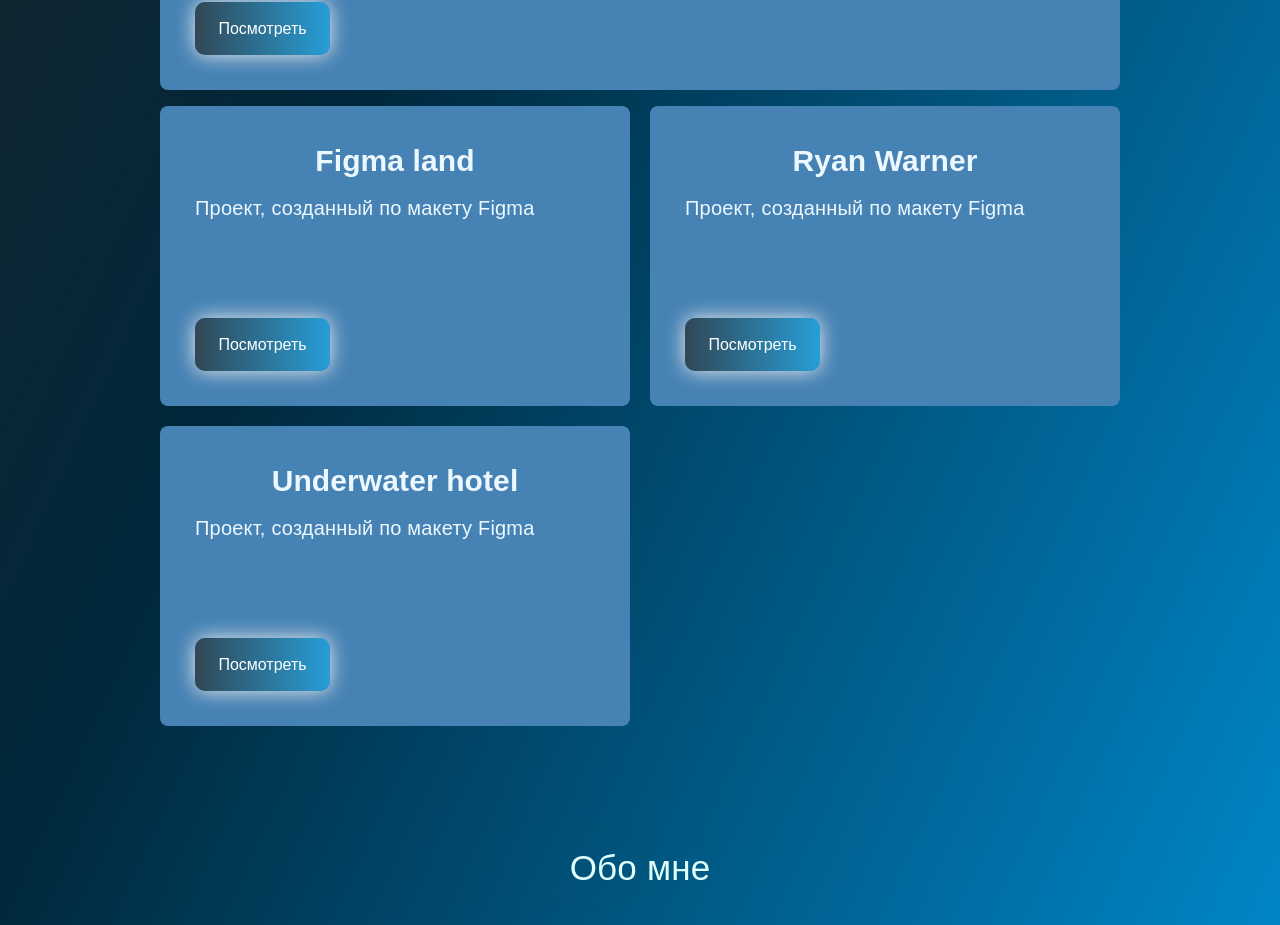
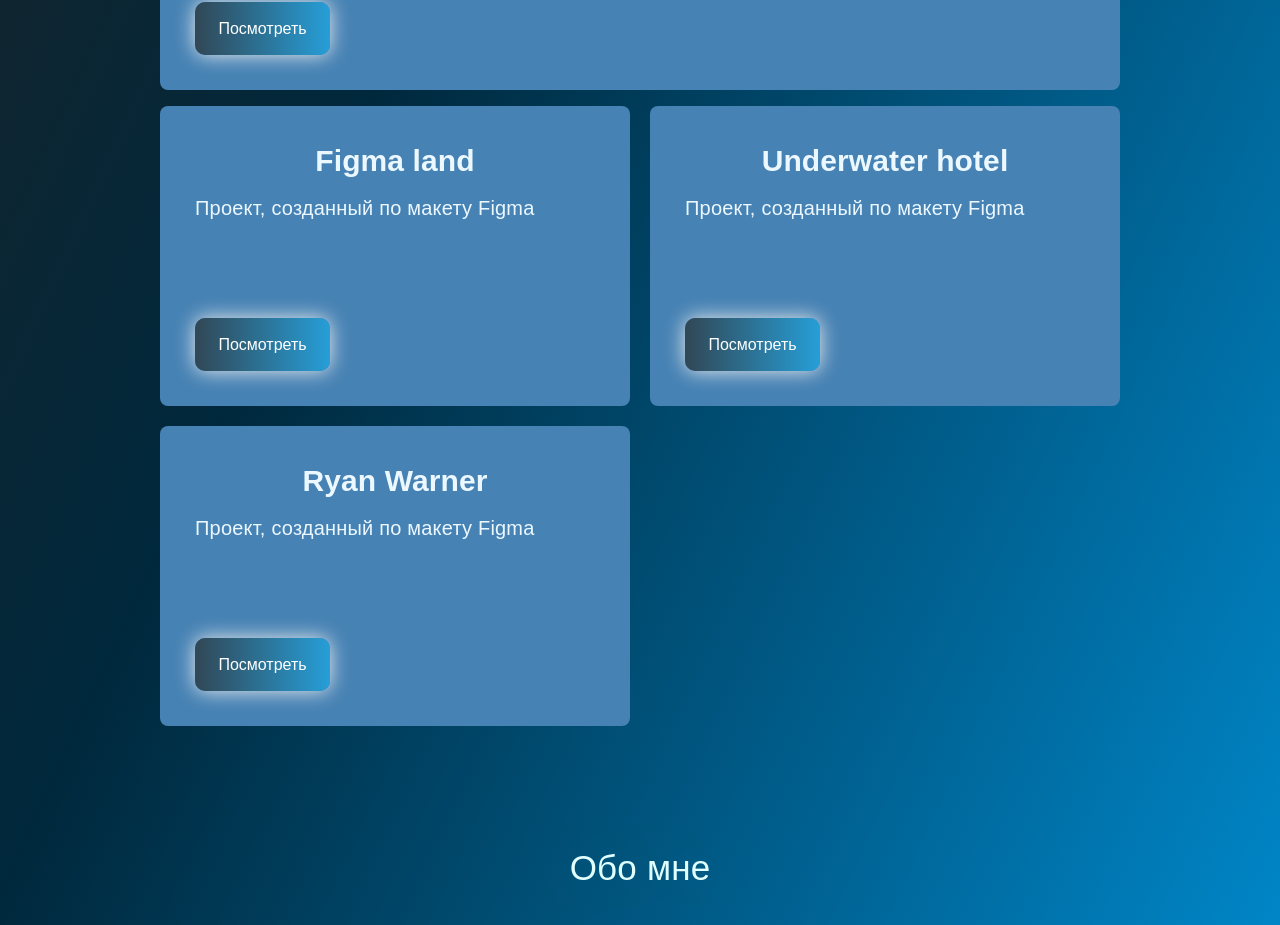
Before and after one commit to Hakkee94/portfolio-react, a React (Create React App) app: page / in a window 1280 px wide. Shown: the part 1564-2489 px from the top of the page. Built offline with nearby package versions, Linux system fonts and the light colour scheme.

Commit message:
Ryan Warner add

```diff
--- a/src/Components/SemiDivs.jsx
+++ b/src/Components/SemiDivs.jsx
@@ -6,8 +6,8 @@
         <div className="semi-divs">
             <OtherProjects fullProject title='Интернет магазин' info='Приложение интернет-магазина, написанное с помощью HTML, CSS, JS с функциями добавления и удаления названий, цен, изображений товаров' link='https://github.com/Hakkee94/David-layout/tree/dev/Internet-shop'/>
             <OtherProjects title='Figma land' info='Проект, созданный по макету Figma' link='https://github.com/Hakkee94/David-layout/tree/dev/homework/Figma-land'/>
-            <OtherProjects title='Ryan Warner' info='Проект, созданный по макету Figma' link='https://github.com/Hakkee94/David-layout/tree/dev/homework/Ryan%20Warner'/>
-            <OtherProjects title='Underwater hotel' info='Проект, созданный по макету Figma' link='https://hakkee94.github.io/underground-hotel/'/>
+            <OtherProjects title='Underwater hotel' info='Проект, созданный по макету Figma' link='https://hakkee94.github.io/Figma-project2/'/>
+            <OtherProjects title='Ryan Warner' info='Проект, созданный по макету Figma' link='https://hakkee94.github.io/Figma-project3/'/>
         </div>
     );
 }
```
